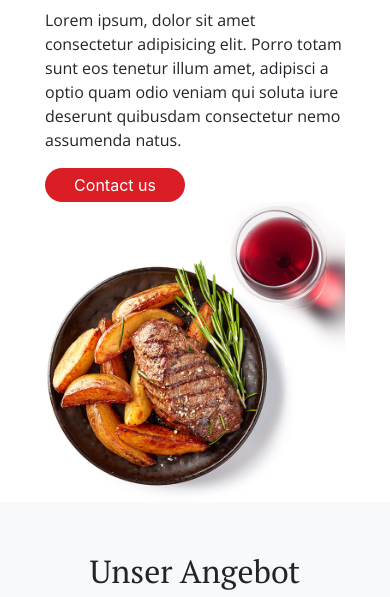
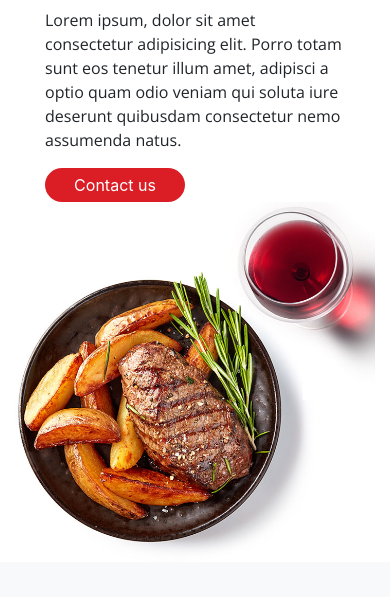
Before and after one commit to markanns/markopraksa, a plain HTML site: page index.html in a window 390 px wide. Shown: the part 687-1284 px from the top of the page. Drawn offline with nearby package versions, Linux system fonts and the light colour scheme.

Commit message:
working on responsive

```diff
--- a/style/_about.scss
+++ b/style/_about.scss
@@ -3,7 +3,7 @@
     height: fit-content;
     display: flex;
     align-items: center;
-    justify-content: space-between;
+    justify-content: space-evenly;
     flex-wrap: wrap;
 
     .prvi {
@@ -27,7 +27,7 @@
     }
 
     .myImg {
-        width: 300px;
+        width: 360px;
     }
 
     button {
```
Also changed, not shown: style/main.css, 1 other file.
